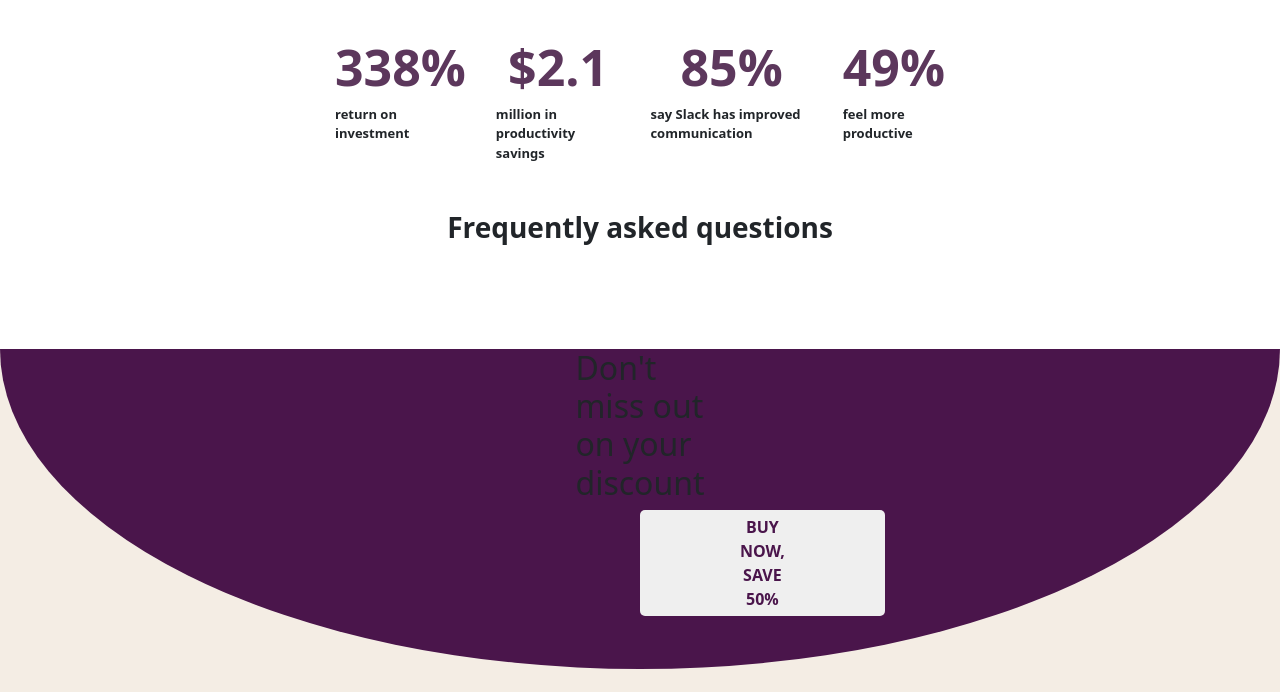
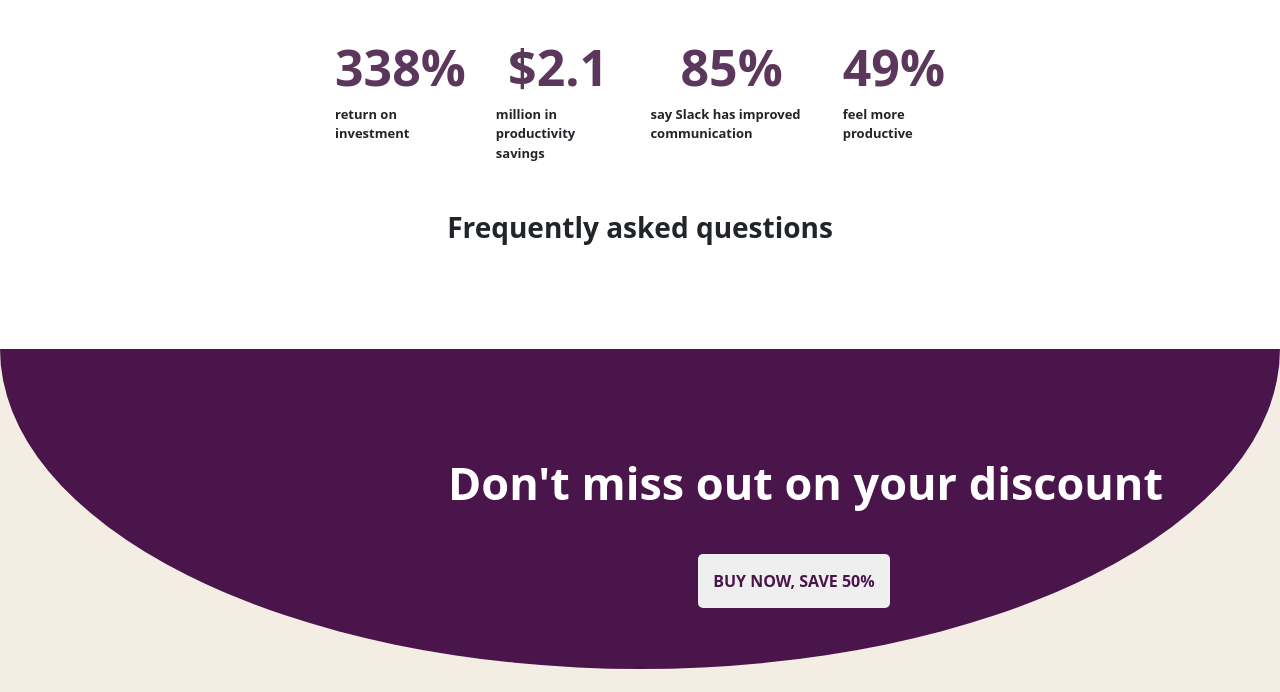
Before and after one commit to william-chalk/personal-project-slack, a plain HTML site: page index.html in a window 1280 px wide. Shown: the part 1950-2642 px from the top of the page. Drawn offline with nearby package versions, Linux system fonts and the light colour scheme.

Commit message:
finished homepage

```diff
--- a/css/homepage.css
+++ b/css/homepage.css
@@ -132,12 +132,9 @@ body{
     border-radius: 0 0 50% 50%/0 0 100% 100%;
     padding-left: 50%;
     padding-right: 50%;
+    z-index: 0;
 }
 
-.half-circle h2{
-    display: flex;
-    justify-content: center;
-}
 .half-circle button{
     border: 0;
     border-radius: 5px;
@@ -149,6 +146,29 @@ body{
     padding-top: 5px;
     padding-bottom: 5px;
     text-align: center;
+}
+
+.half-circle-content{
+    position: absolute;
+    z-index: 999;
+    padding-left: 35%;
+}
+
+.half-circle-content h2{
+    color: white;
+    font-size: 45px;
+    font-weight: 600;
+    padding-top: 15%;
+}
+
+.half-circle-content button{
+    margin-left: 35%;
+    margin-top: 5%;
+    padding: 15px;
+    border: 0px;
+    border-radius: 5px;
+    color:#4a154b;
+    font-weight: 600;
 }
 
 .details a,h3{
--- a/index.html
+++ b/index.html
@@ -174,9 +174,11 @@
         </section>
     </main>
     <footer>
-        <div class="half-circle">
+        <div class="half-circle-content">
             <h2>Don't miss out on your discount</h2>
             <button>BUY NOW, SAVE 50%</button>
+        </div>
+        <div class="half-circle">
         </div>
         <div class="icons">
            <a href="#"><i class="fa-brands fa-twitter"></i></a>
```
